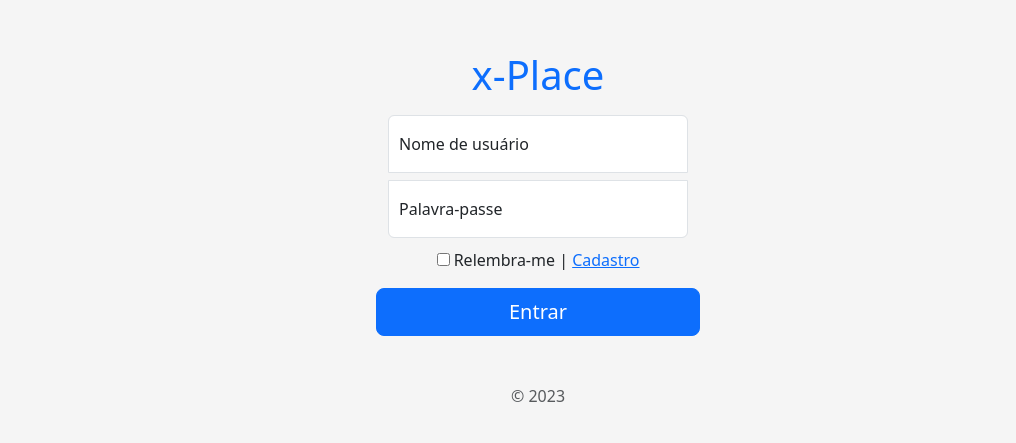
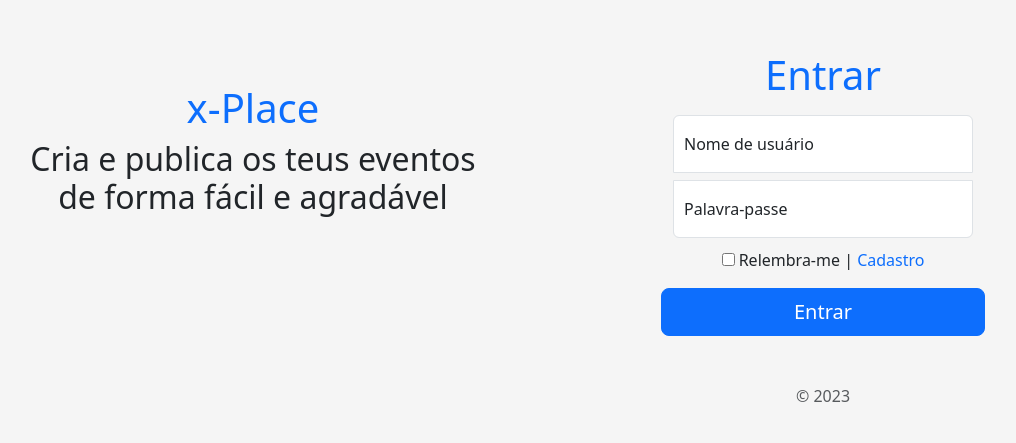
Before and after one commit to JsExpertCoder/x-Place, a website: page index.html in a window 1280 px wide. Shown: the part 163-606 px from the top of the page, without its empty margins (102-1118 px from the left). Drawn offline with nearby package versions, Linux system fonts and the light colour scheme.

Commit message:
Update index.html

```diff
--- a/index.html
+++ b/index.html
@@ -72,11 +72,58 @@
 
 <body class="text-center">
 
-  <main class="form-signin w-100 m-auto">
+
+  <div class="container">
+    <div class="row">
+      <div class="col-md-6 col-sm-12">
+        <h1 class="mt-5"><span class="text-primary">x-Place</span></h1>
+        <h2>Cria e publica os teus eventos <br> de forma fácil e agradável</h2>
+      </div>
+
+      <div class="col-md-6 col-sm-12">
+        <main class="form-signin w-100 m-auto">
+          <form class="row">
+
+            <h1 class="text-primary mb-3">Entrar</h1>
+
+
+            <div class="form-floating mb-2">
+              <input type="email" class="form-control userName" placeholder="Nome de usuário" id="floatingInput">
+              <label for="floatingInput" style="text-indent: 10px;">Nome de usuário</label>
+            </div>
+            <div class="form-floating">
+              <input type="password" class="form-control" id="floatingPassword" placeholder="Palavra-passe" required>
+              <label for="floatingPassword" style="text-indent: 10px;">Palavra-passe</label>
+            </div>
+
+            <div class="checkbox mb-3 col-md-12">
+              <label>
+                <input type="checkbox" value="remember-me"> Relembra-me
+              </label>
+              <span>|</span>
+              <label>
+                <a href="signup.html" style="text-decoration: none;">Cadastro</a>
+              </label>
+            </div>
+            <button class="w-100 btn btn-lg btn-primary submitBtn" type="button" onclick="changePageWithThis('home.html', '.userName')">Entrar</button>
+            <p class="mt-5 mb-3 text-muted">
+              &copy;
+              <script>
+                document.write(new Date().getFullYear());
+              </script>
+            </p>
+          </form>
+        </main>
+      </div>
+    </div>
+  </div>
+
+
+  <!-- <main class="form-signin w-100 m-auto">
     <form class="row">
-      <!-- <img class="mb-4" src="../assets/brand/bootstrap-logo.svg" alt="" width="72" height="57"> -->
+
       <h1 class="text-primary mb-3">x-Place</h1>
-      <!-- <h2 class="h3 mb-3 fw-normal">Entrar</h2> -->
+
 
       <div class="form-floating mb-2">
         <input type="email" class="form-control userName" placeholder="Nome de usuário" id="floatingInput">
@@ -93,7 +140,7 @@
         </label>
         <span>|</span>
         <label>
-          <a href="signup.html">Cadastro</a>
+          <a href="signup.html" style="text-decoration: none;">Cadastro</a>
         </label>
       </div>
       <button class="w-100 btn btn-lg btn-primary submitBtn" type="button" onclick="changePageWithThis('home.html', '.userName')">Entrar</button>
@@ -104,7 +151,7 @@
         </script>
       </p>
     </form>
-  </main>
+  </main> -->
 
   <!-- <script src="./node_modules/js-cookie/dist/js.cookie.js"></script> -->
   <script src="https://cdn.jsdelivr.net/npm/js-cookie@3.0.1/dist/js.cookie.min.js"></script>
```
